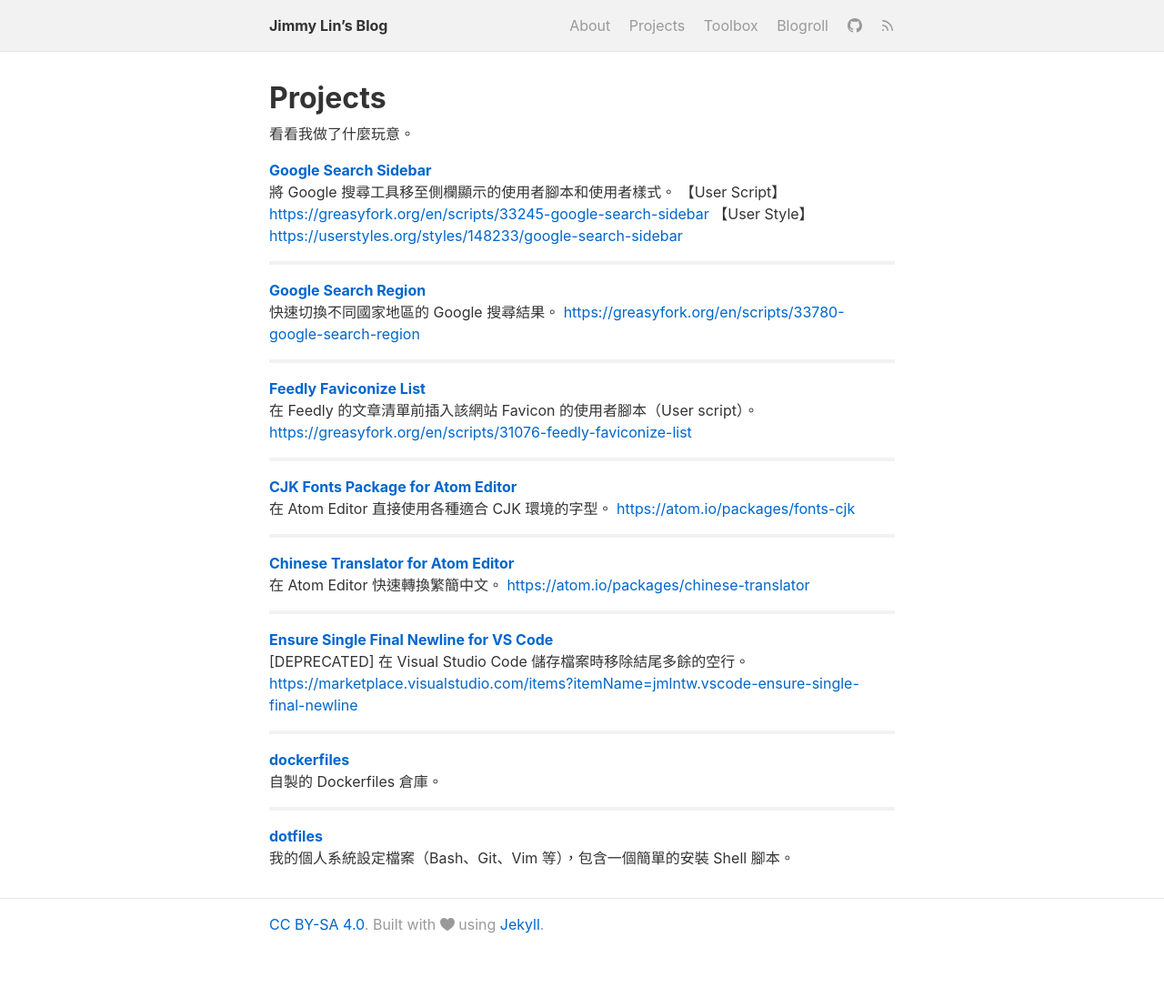
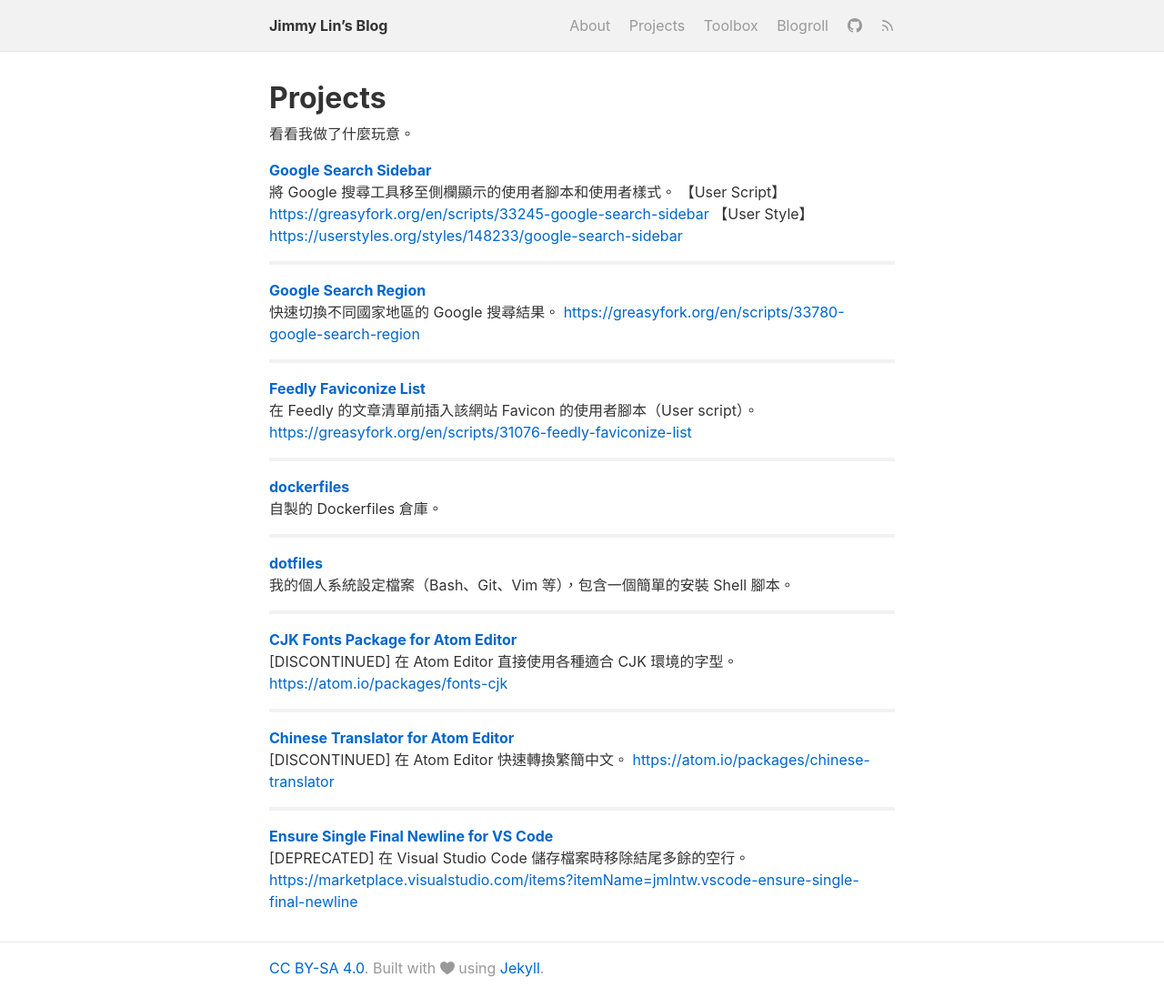
Before and after one commit to mnghsn/jmln.tw, a Jekyll site: the page built from _pages/projects.md, in a window 1280 px wide. Shown: the whole page at 91% size. Built offline with Jekyll 4.4.1, drawn with Linux system fonts in a browser that asks for light colours; before the commit the page ends 1060 px from its top, so only the background shows below that; some of the changed lines change nothing that is shown.

Commit message:
Update projects.md

```diff
--- a/_pages/projects.md
+++ b/_pages/projects.md
@@ -1,7 +1,7 @@
 ---
 title: Projects
 date: 2017-06-25 00:00:00 +0800
-last_modified_at: 2017-07-02 18:00:00 +0800
+last_modified_at: 2022-01-07 20:00:00 +0800
 order: 1
 ---
 
@@ -26,14 +26,24 @@
 
 ---
 
+[dockerfiles](https://github.com/jmlntw/dockerfiles)
+: 自製的 Dockerfiles 倉庫。
+
+---
+
+[dotfiles](https://github.com/jmlntw/dotfiles)
+: 我的個人系統設定檔案（Bash、Git、Vim 等），包含一個簡單的安裝 Shell 腳本。
+
+---
+
 [CJK Fonts Package for Atom Editor](https://github.com/jmlntw/atom-fonts-cjk)
-: 在 Atom Editor 直接使用各種適合 CJK 環境的字型。
+: [DISCONTINUED] 在 Atom Editor 直接使用各種適合 CJK 環境的字型。
   <https://atom.io/packages/fonts-cjk>
 
 ---
 
 [Chinese Translator for Atom Editor](https://github.com/jmlntw/atom-chinese-translator)
-: 在 Atom Editor 快速轉換繁簡中文。
+: [DISCONTINUED] 在 Atom Editor 快速轉換繁簡中文。
   <https://atom.io/packages/chinese-translator>
 
 ---
@@ -41,13 +51,3 @@
 [Ensure Single Final Newline for VS Code](https://github.com/jmlntw/vscode-ensure-single-final-newline)
 : [DEPRECATED] 在 Visual Studio Code 儲存檔案時移除結尾多餘的空行。
   <https://marketplace.visualstudio.com/items?itemName=jmlntw.vscode-ensure-single-final-newline>
-
----
-
-[dockerfiles](https://github.com/jmlntw/dockerfiles)
-: 自製的 Dockerfiles 倉庫。
-
----
-
-[dotfiles](https://github.com/jmlntw/dotfiles)
-: 我的個人系統設定檔案（Bash、Git、Vim 等），包含一個簡單的安裝 Shell 腳本。
```
